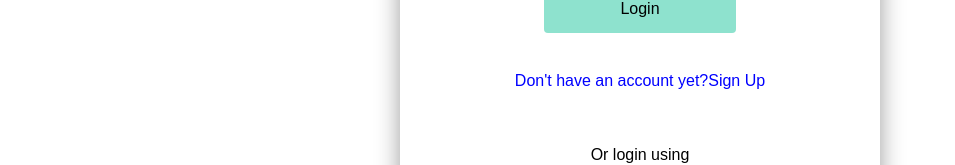
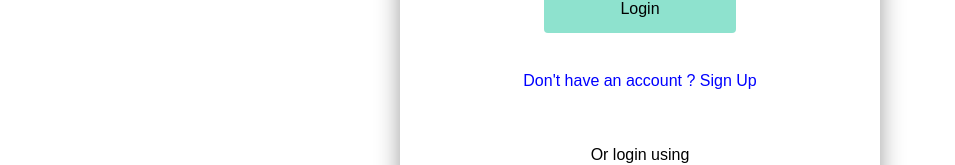
Before and after one commit to sonddd17/Grammarly, a React (Create React App) app in the folder grammarly/: page /login in a window 1280 px wide. Shown: the part 425-590 px from the top of the page, without its empty margins (0-955 px from the left). Built offline with nearby package versions, Linux system fonts and the light colour scheme.

Commit message:
Update Register.js

```diff
--- a/grammarly/src/Auth/Login.js
+++ b/grammarly/src/Auth/Login.js
@@ -78,9 +78,8 @@ function Login({ onLoginSuccess, onSwitchToSignUp }) {
         ></input>
         <div className="login-btn" onClick={handleLogin}>Login</div>
         <div className="question">
-          Don't have an account yet?
           <span className="switch-btn" onClick={onSwitchToSignUp}>
-            Sign Up
+          Don't have an account ? Sign Up
           </span>
         </div>
         <p className="text">Or login using</p>
```
